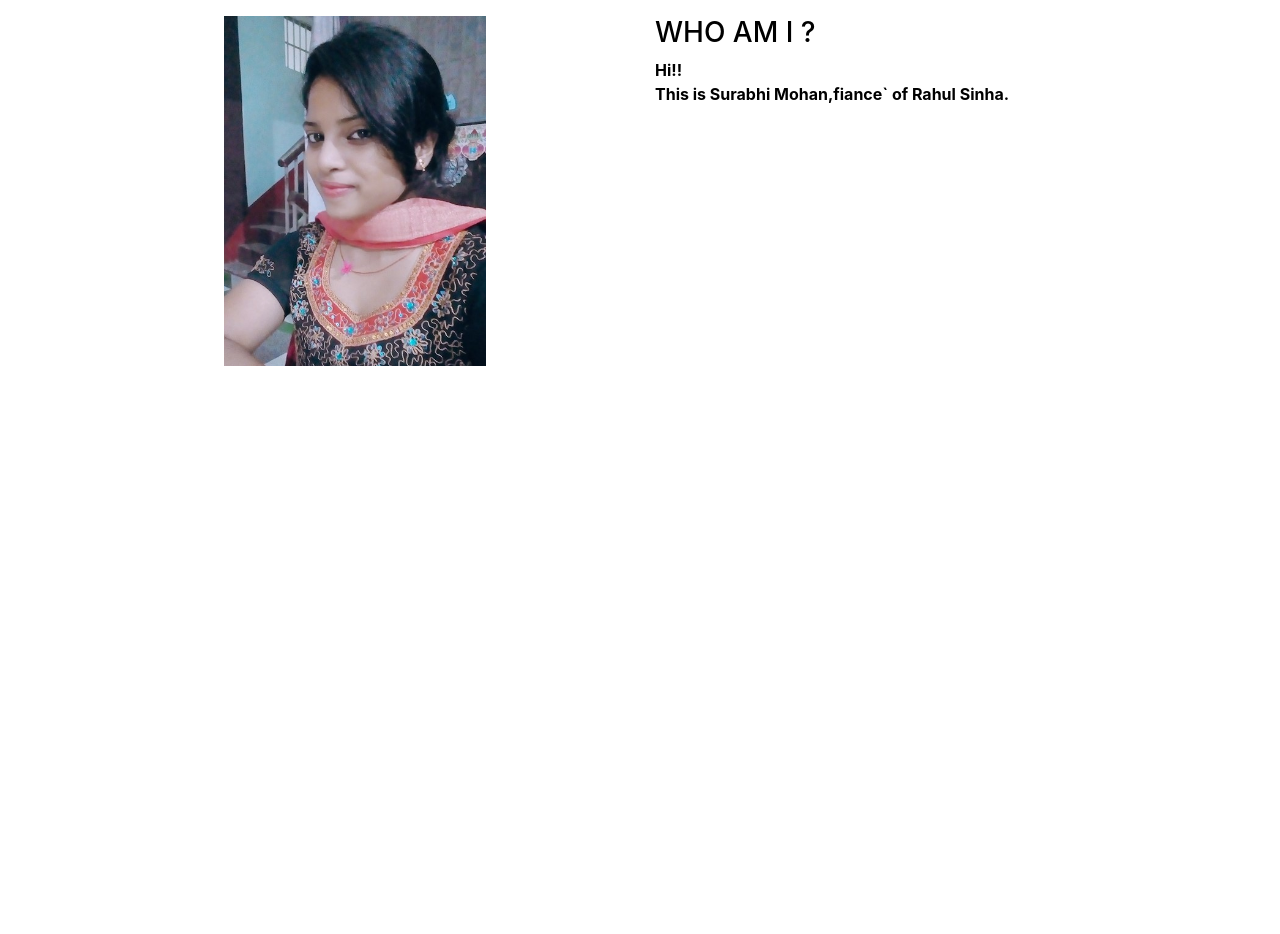
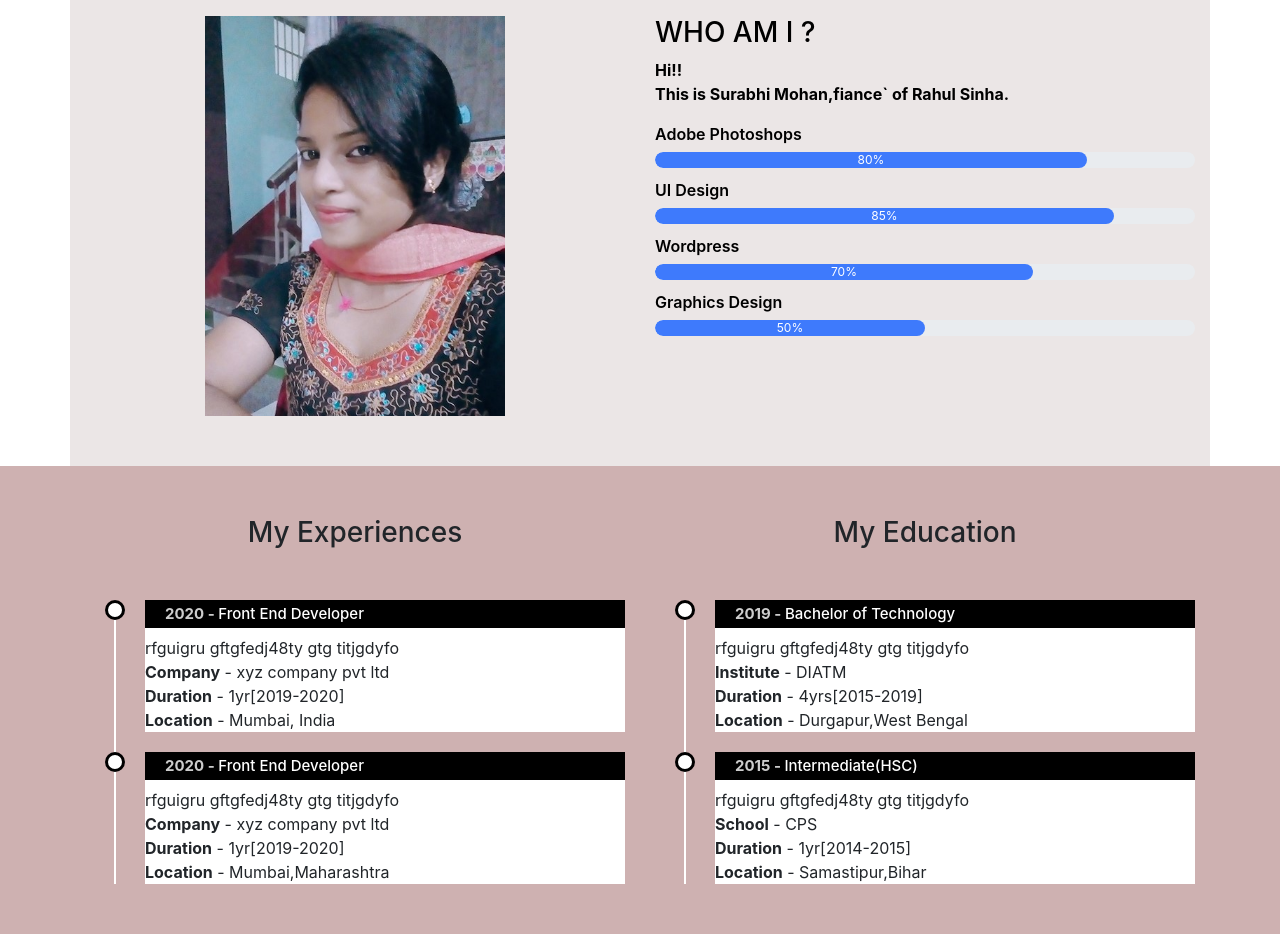
Before and after one commit to surabhimohan/surabhmohan.github.io, a plain HTML site: page index.html in a window 1280 px wide. Shown: the part 940-1874 px from the top of the page. Before the commit the page ends 1406 px from the top, so only its background shows below. Drawn offline with nearby package versions, Linux system fonts and the light colour scheme.

Commit message:
Updated Wesite

```diff
--- a/index.html
+++ b/index.html
@@ -9,6 +9,7 @@
     <script src="https://code.jquery.com/jquery-3.5.1.slim.min.js"></script>
     <script src="https://cdn.jsdelivr.net/npm/popper.js@1.16.1/dist/umd/popper.min.js"></script>
     <script src="https://stackpath.bootstrapcdn.com/bootstrap/4.5.2/js/bootstrap.min.js"></script>
+    <link rel="stylesheet" href="https://stackpath.bootstrapcdn.com/font-awesome/4.7.0/css/font-awesome.min.css">
 </head>
 <body>
     <section id="header">
@@ -21,7 +22,7 @@
         </div>
         <div class="scroll-btn">
             <div class="scroll-bar">
-                <a href=""><span></span></a>
+                <a href=""><span> </span></a>
             </div>
         </div>
     </section>
@@ -30,7 +31,7 @@
         <nav class="navbar navbar-expand-lg">
             <a class="navbar-brand" href="#"><img src="image/logo.jpg"></a>
             <button class="navbar-toggler" type="button" data-toggle="collapse" data-target="#navbarNav" aria-controls="navbarNav" aria-expanded="false" aria-label="Toggle navigation">
-              <span class="navbar-toggler-icon"></span>
+              <i class="fa fa-bars"></i>
             </button>
             <div class="collapse navbar-collapse" id="navbarNav">
               <ul class="navbar-nav ml-auto">
@@ -62,8 +63,78 @@
                     <h3>WHO AM I ?</h3>
                     <p><strong>Hi!!<br>This is Surabhi Mohan,fiance` of Rahul Sinha.</strong>
                     </p>
+                    <div class="skills-bar">
+                      <p>Adobe Photoshops</p>
+                      <div class="progress">
+                        <div class="progress-bar" style="width: 80%;">80%</div>
+                      </div>
+                      <p>UI Design</p>
+                      <div class="progress">
+                        <div class="progress-bar" style="width: 85%;">85%</div>
+                      </div>
+                      <p>Wordpress</p>
+                      <div class="progress">
+                        <div class="progress-bar" style="width: 70%;">70%</div>
+                      </div>
+                      <p>Graphics Design</p>
+                      <div class="progress">
+                        <div class="progress-bar" style="width: 50%;">50%</div>
+                      </div>
+                    </div>
                   </div>
               </div>
+          </div>
+          <div class="resume" id="resume">
+            <div class="container">
+              <div class="row">
+                <div class="col-md-6">
+                  <h3 class="text-center">My Experiences</h3>
+                  <ul class="timeline">
+                    <li>
+                      <h4><span>2020 - </span>Front End Developer</h4>
+                      <p>rfguigru gftgfedj48ty gtg titjgdyfo<br>
+                      <b>Company</b> - xyz company pvt ltd<br>
+                      <b>Duration</b> - 1yr[2019-2020]<br>
+                      <b>Location</b> - Mumbai, India
+                      </p>
+                    </li>
+
+                    <li>
+                      <h4><span>2020 - </span>Front End Developer</h4>
+                      <p>rfguigru gftgfedj48ty gtg titjgdyfo<br>
+                      <b>Company</b> - xyz company pvt ltd<br>
+                      <b>Duration</b> - 1yr[2019-2020]<br>
+                      <b>Location</b> - Mumbai,Maharashtra
+                      </p>
+                    </li>
+
+                  </ul>
+                </div>
+
+                <div class="col-md-6">
+                  <h3 class="text-center">My Education</h3>
+                  <ul class="timeline">
+                    <li>
+                      <h4><span>2019 - </span>Bachelor of Technology</h4>
+                      <p>rfguigru gftgfedj48ty gtg titjgdyfo<br>
+                      <b>Institute</b> - DIATM<br>
+                      <b>Duration</b> - 4yrs[2015-2019]<br>
+                      <b>Location</b> - Durgapur,West Bengal
+                      </p>
+                    </li>
+                    <li>
+                      <h4><span>2015 - </span>Intermediate(HSC)</h4>
+                      <p>rfguigru gftgfedj48ty gtg titjgdyfo<br>
+                      <b>School</b> - CPS<br>
+                      <b>Duration</b> - 1yr[2014-2015]<br>
+                      <b>Location</b> - Samastipur,Bihar
+                      </p>
+                    </li>
+                  </ul>
+                </div>
+
+              </div>
+            </div>
           </div>
     </section>
 </body>
--- a/style.css
+++ b/style.css
@@ -54,9 +54,9 @@ body{
     padding-top: 100px;
     padding-bottom: 50px;
     color: #000;
+    background-color: #ebe6e6;
 }
 .profile-img{
-    padding-bottom: 50px;
     height: 400px;
 }
 .nav-bar{
@@ -70,3 +70,79 @@ body{
 .navbar-brand img{
     height: 70px;
 }
+.nav-bar .fa-bars{
+    font-size: 35px;
+    color: #fff;
+}
+.navbar-toggler{
+    outline: none !important;
+}
+.navbar-nav{
+    float: right;
+    text-align: right;
+}
+.nav-link{
+    color: #fff !important;
+}
+.skills-bar p{
+    margin-bottom: 6px;
+    font-weight: 600;
+}
+.progress{
+    border-radius: 16px !important;
+    margin-bottom: 10px;
+}
+.progress-bar{
+    border-radius: 16px;
+    background: rgb(62, 122, 252) !important;
+}
+.resume{
+    padding-top: 50px;
+    padding-bottom: 30px;
+    background-color: #ceb1b1;
+}
+.resume h3{
+    margin-bottom: 50px;
+}
+.timeline{
+    list-style-type: none;
+    position: relative;
+}
+.timeline:before{
+    content: '';
+    background: #fff;
+    display: inline-block;
+    position: absolute;
+    left: 29px;
+    width: 2px;
+    height: 100%;
+    z-index: 1;
+}
+.timeline li{
+    margin-top: 20px;
+    margin-bottom: 20px;
+    margin-left: 20px;
+    background: #fff;
+}
+.timeline li h4{
+    background-color: #000;
+    padding: 5px 0 5px 20px;
+    color: #fff;
+    font-size: 15px;
+}
+.timeline li h4 span{
+    font-weight: bold;
+    color: #ccc;
+}
+.timeline li:before{
+    content: '';
+    background: #fff;
+    display: inline-block;
+    position: absolute;
+    border-radius: 50%;
+    border: 3px solid #000;
+    left: 20px;
+    width: 20px;
+    height: 20px;
+    z-index: 1;
+}
```
